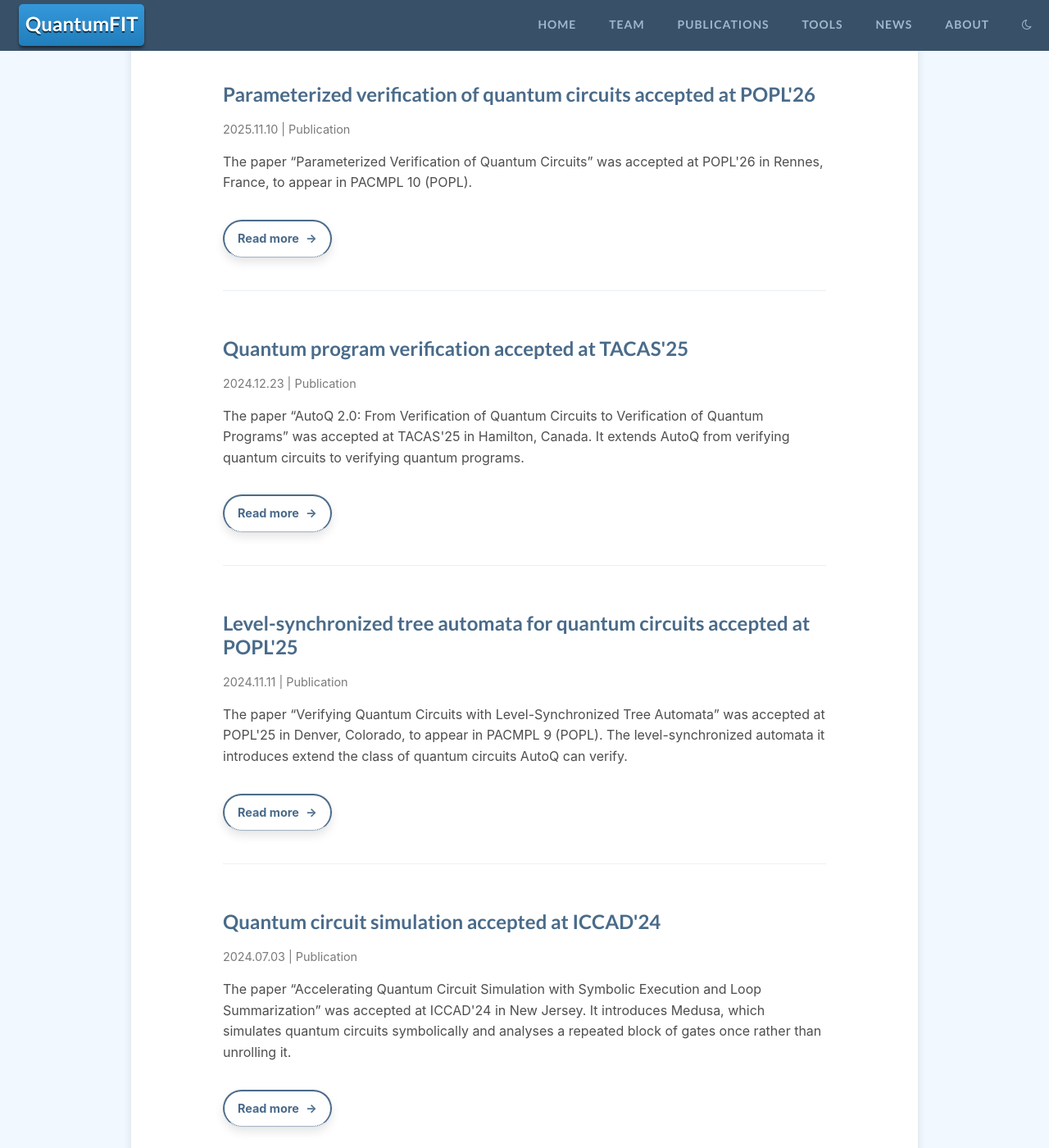
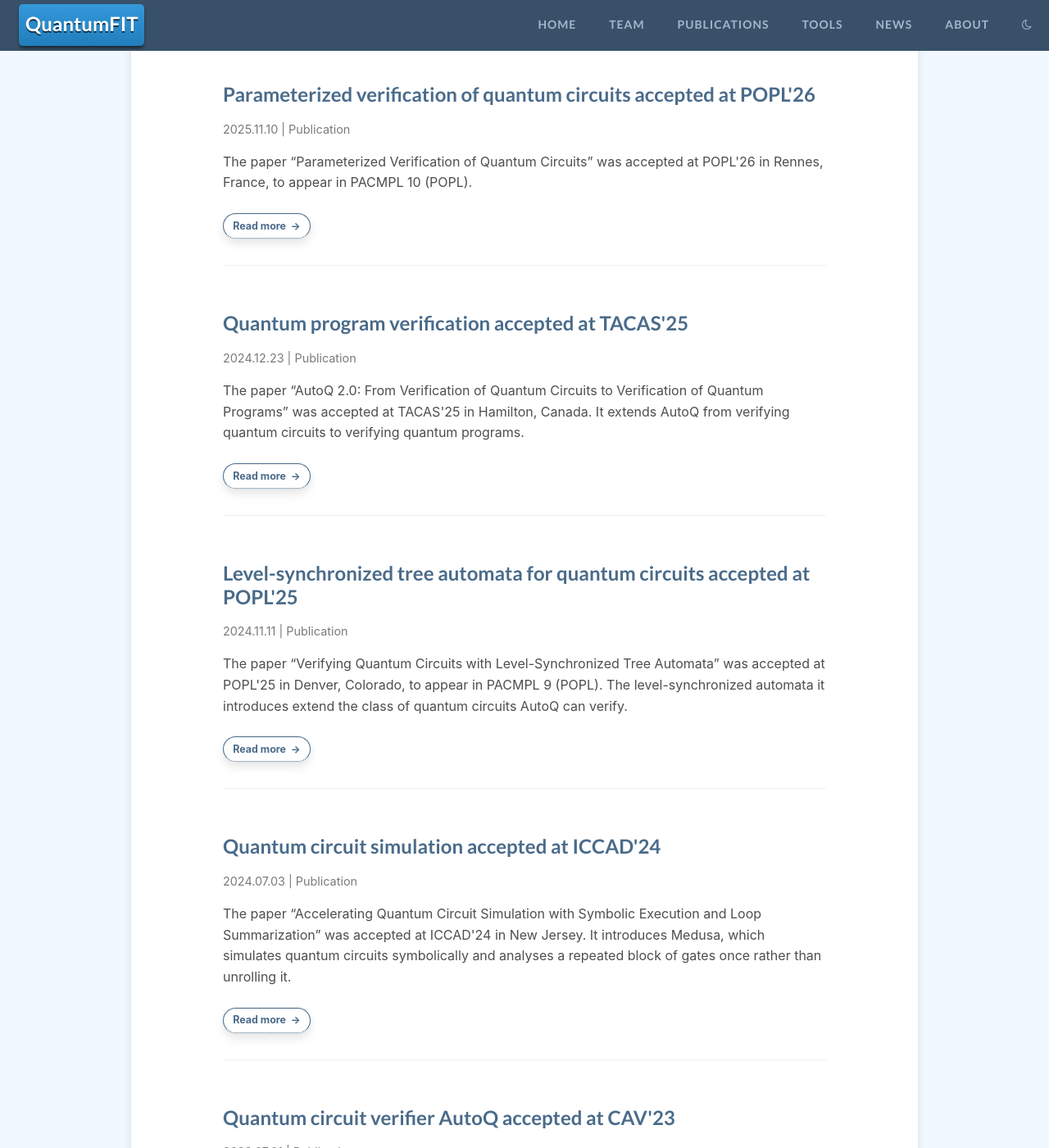
Before and after one commit to QuantumFIT/quantumfit.github.io, a Jekyll site: the page built from pages/news.md, in a window 1280 px wide and 1400 px high, scrolled down 270 px. Shown: the whole window at 82% size. Built offline with Jekyll 4.4.1, drawn with Linux system fonts in a browser that asks for light colours.

Commit message:
Lead the PI's research with quantum; shrink the News read-more
Two unrelated presentation changes.

The PI's Research row now opens with simulation and analysis of quantum
circuits and programs, where it previously opened with automata theory.
The wording is still his own from ondrik.github.io but the order
deliberately differs from that page, which is worth a comment so it does
not read as a transcription slip: this is the group's site, so the
group's subject leads.

The News page's "Read more" was a 2px-bordered pill at 0.9rem/600 with
0.5rem by 1rem padding -- a full call to action on what is a secondary
link in a list. It is now 1px, 0.78rem/500, 0.18rem by 0.7rem, fully
rounded: the same metrics as .pill-link in _site.scss and the
Publications tag pills, so the site has one small-pill size instead of
three variations on the idea.

Scoped to .news-list: the home page cards keep the larger button, where
it is the card's only action and anchors the card's foot. Colours stay
on $primary rather than moving to --qf-pill-border, because _dark.scss
already overrides border-color and the hover pair for this selector at
higher specificity and would simply override new tokens too.

Co-Authored-By: Claude Opus 5 <noreply@anthropic.com>
Claude-Session: https://claude.ai/code/session_01Qgr3EHNtzr13mi5YBFazva

```diff
--- a/_sass/_home.scss
+++ b/_sass/_home.scss
@@ -522,23 +522,33 @@
         margin-bottom: 1.5rem;
       }
 
+      // Sized down from a 2px-bordered 0.9rem/600 button. On a list of items
+      // this is a secondary affordance, not the call to action it looked like.
+      // The metrics now match .pill-link in _site.scss and the Publications
+      // tag pills, so the site has one small-pill size rather than three
+      // variations on the same idea. The home page cards keep the larger
+      // button, where it is the card's only action.
+      //
+      // Colours stay on $primary rather than moving to --qf-pill-border,
+      // because _dark.scss already overrides border-color and the hover pair
+      // for this selector; switching tokens here would just be overridden.
       .read-more {
         color: $primary;
-        font-weight: 600;
+        font-weight: 500;
         text-decoration: none;
-        font-size: 0.9rem;
-        transition: all 0.2s ease;
+        font-size: 0.78rem;
+        transition: color 0.2s ease, background-color 0.2s ease, border-color 0.2s ease;
         background: transparent;
-        padding: 0.5rem 1rem;
-        margin: 0.5rem 0;
-        border: 2px solid $primary;
-        border-radius: 25px;
+        padding: 0.18rem 0.7rem;
+        margin: 0;
+        border: 1px solid $primary;
+        border-radius: 999px;
         display: inline-block;
         position: relative;
 
         &::after {
           content: '→';
-          margin-left: 0.5rem;
+          margin-left: 0.35rem;
           transition: transform 0.2s ease;
           position: relative;
           display: inline-block;
```
Also changed, not shown: _data/group.yml (+5 -4 lines).
